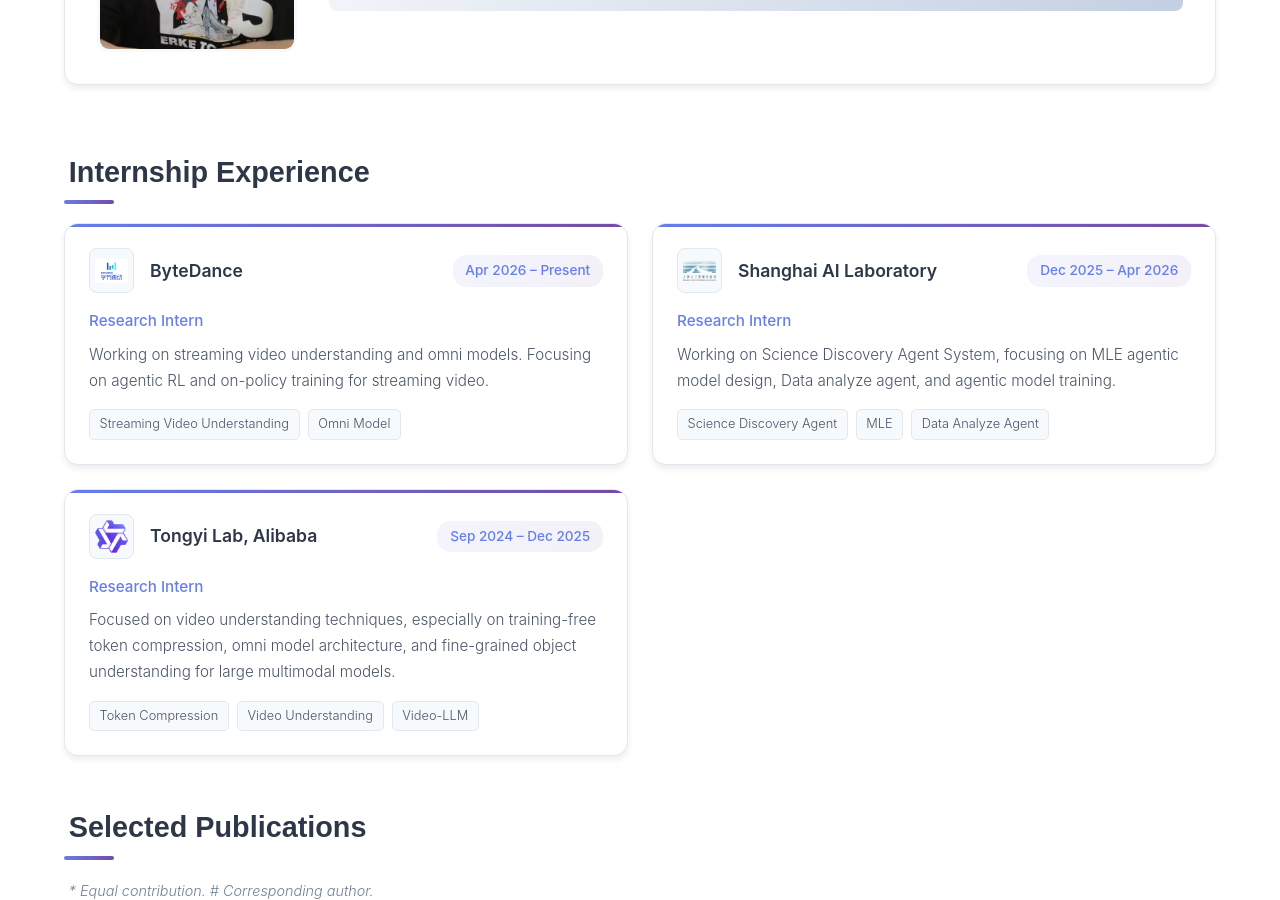
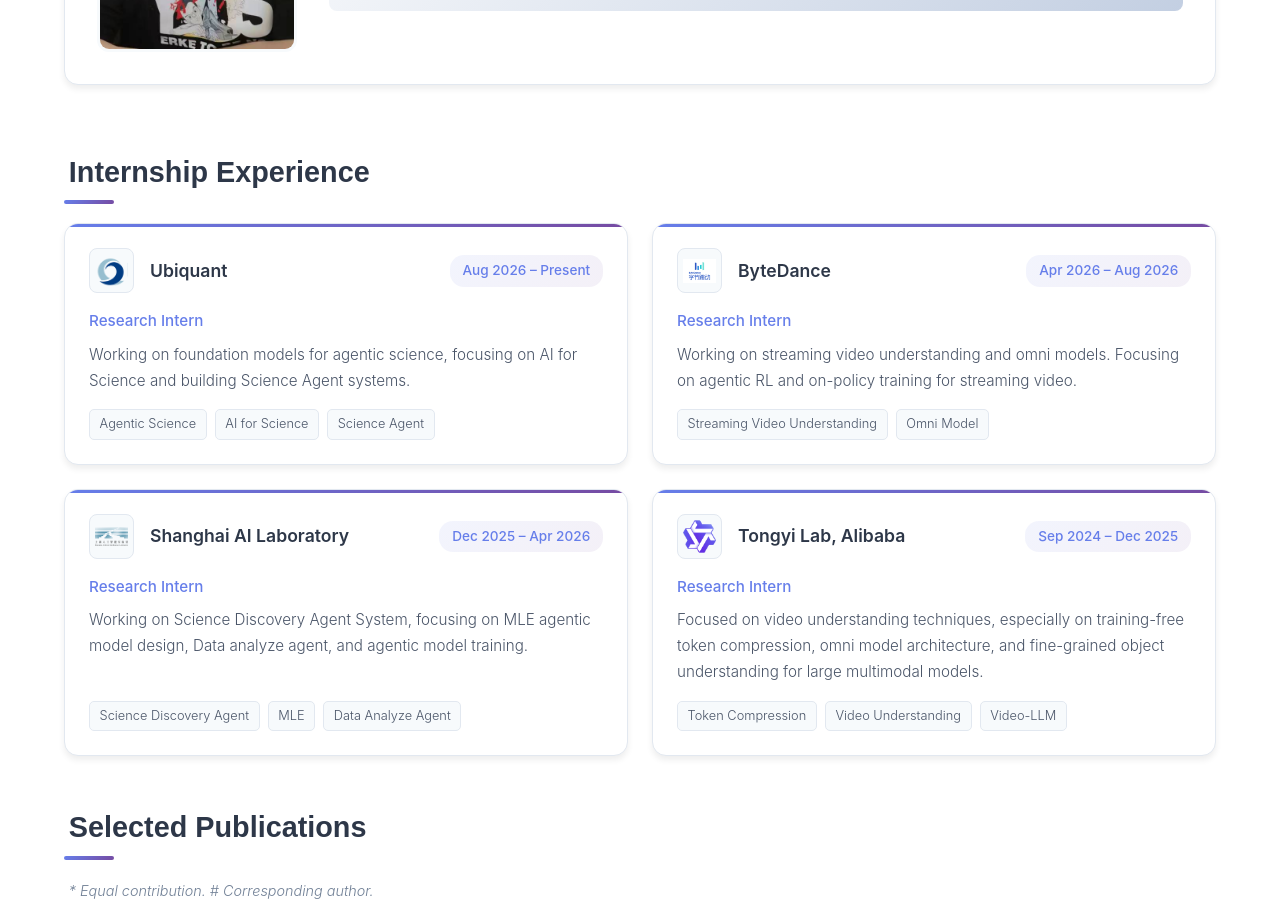
Before and after one commit to BBBBchan/BBBBchan.github.io, a Jekyll site: the page built from index.html, in a window 1280 px wide and 900 px high, scrolled down 427 px. Built offline with Jekyll 4.4.1, drawn with Linux system fonts in a browser that asks for light colours; nearby versions of some CDN libraries.

Commit message:
Add Ubiquant internship, update ByteDance end date

```diff
--- a/index.html
+++ b/index.html
@@ -898,10 +898,29 @@
       <div class="exp-card">
         <div class="exp-header">
           <div class="exp-logo-wrapper">
+            <img src="/assets/img/ubiquant.png" alt="Ubiquant" class="exp-logo">
+            <span class="exp-company">Ubiquant</span>
+          </div>
+          <span class="exp-period">Aug 2026 – Present</span>
+        </div>
+        <div class="exp-role">Research Intern</div>
+        <p class="exp-description">
+          Working on foundation models for agentic science, focusing on AI for Science and building Science Agent systems.
+        </p>
+        <div class="exp-tags">
+          <span class="exp-tag">Agentic Science</span>
+          <span class="exp-tag">AI for Science</span>
+          <span class="exp-tag">Science Agent</span>
+        </div>
+      </div>
+
+      <div class="exp-card">
+        <div class="exp-header">
+          <div class="exp-logo-wrapper">
             <img src="/assets/img/bytedance.png" alt="ByteDance" class="exp-logo">
             <span class="exp-company">ByteDance</span>
           </div>
-          <span class="exp-period">Apr 2026 – Present</span>
+          <span class="exp-period">Apr 2026 – Aug 2026</span>
         </div>
         <div class="exp-role">Research Intern</div>
         <p class="exp-description">
```
Also changed, not shown: assets/img/ubiquant.png (added).
